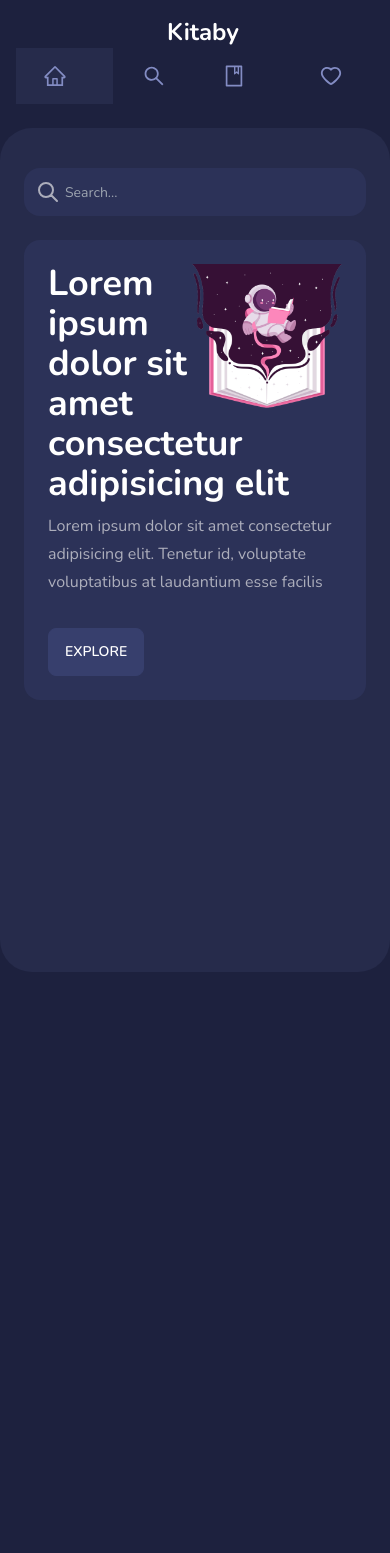
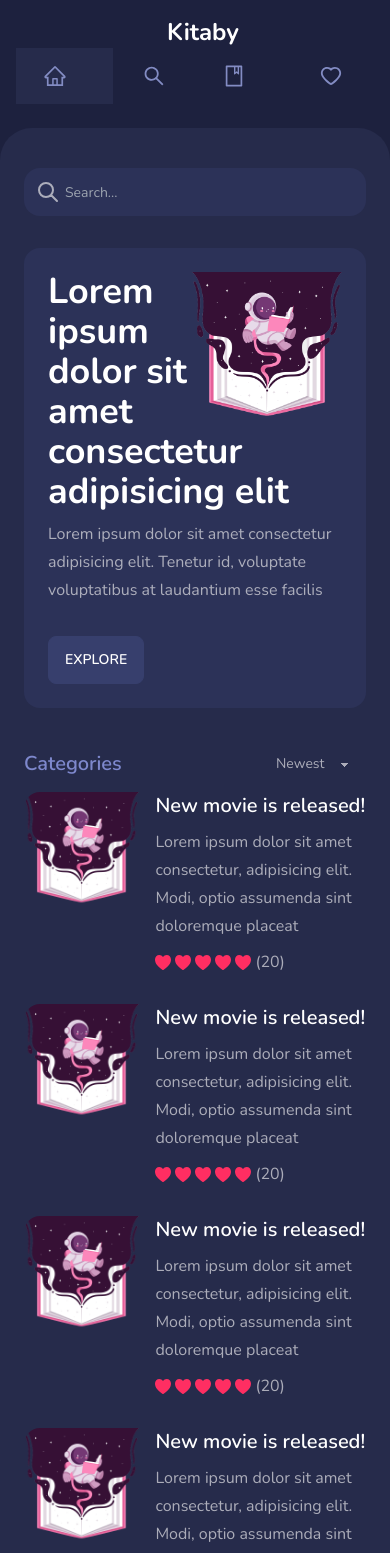
Before and after one commit to HaidarChaitoMena/kitaby, a Next.js app: page / in a window 390 px wide. Shown: the top 1553 px of the page. Before the commit the page ends 1068 px from the top, so only its background shows below. Built offline with nearby package versions, Linux system fonts and the light colour scheme.

Commit message:
add book card responsive component

```diff
--- a/src/app/page.tsx
+++ b/src/app/page.tsx
@@ -1,3 +1,4 @@
+import BookCard from '@/components/home/BookCard';
 import Hero from '@/components/home/Hero';
 import SearchBar from '@/components/SearchBar';
 
@@ -6,6 +7,22 @@ export default function Home() {
     <main className='h-full min-h-screen w-full rounded-[2rem]  bg-primary p-10 px-6 md:px-14'>
       <SearchBar />
       <Hero />
+      <div className='mb-1 flex flex-row justify-between md:px-8'>
+        <h3 className='self-center text-base-300 brightness-125'>Categories</h3>
+        <div>
+          <select className='select select-ghost w-full max-w-xs bg-primary focus:outline-0 active:bg-primary'>
+            <option>Newest</option>
+            <option>Hot</option>
+            <option>Top</option>
+          </select>
+        </div>
+      </div>
+      <div className='flex flex-row flex-wrap gap-3 md:px-8'>
+        <BookCard />
+        <BookCard />
+        <BookCard />
+        <BookCard />
+      </div>
     </main>
   );
 }
--- a/src/components/NavBar.tsx
+++ b/src/components/NavBar.tsx
@@ -19,7 +19,7 @@ export default function NavBar({}: props) {
     <div className='w-full p-4 pr-0 md:pt-10 md:w-1/4'>
       <div className='md:mb-8 md:ml-2'>
         <Link className='font-extrabold' href={'/'}>
-          <h2 className='text-center text-white md:text-start'>Kitaby</h2>
+          <h2 className='text-center text-neutral-content md:text-start'>Kitaby</h2>
         </Link>
       </div>
       <div className='flex flex-row justify-start md:flex-col'>
--- /dev/null
+++ b/src/components/home/BookCard.tsx
@@ -0,0 +1,27 @@
+import Image from 'next/image';
+import Link from 'next/link';
+
+export default function BookCard() {
+  return (
+    <div className='card card-side mb-4 w-full md:w-[49%]'>
+      <figure className='m-0 h-fit w-full self-start md:w-2/5'>
+        <Image height={150} width={150} src={'/static/images/space-book.png'} alt='Movie' />
+      </figure>
+      <div className='card-body p-0 pl-4'>
+        <h2 className='card-title text-neutral-content'>New movie is released!</h2>
+        <p className='mb-0 max-w-prose'>
+          Lorem ipsum dolor sit amet consectetur, adipisicing elit. Modi, optio assumenda sint
+          doloremque placeat
+        </p>
+        <div className='rating gap-1'>
+          <span className='mask mask-heart my-auto h-4 w-4 bg-accent'></span>
+          <span className='mask mask-heart my-auto h-4 w-4 bg-accent'></span>
+          <span className='mask mask-heart my-auto h-4 w-4 bg-accent'></span>
+          <span className='mask mask-heart my-auto h-4 w-4 bg-accent'></span>
+          <span className='mask mask-heart my-auto h-4 w-4 bg-accent'></span>
+          <span> (20)</span>
+        </div>
+      </div>
+    </div>
+  );
+}
--- a/src/components/home/Hero.tsx
+++ b/src/components/home/Hero.tsx
@@ -3,9 +3,9 @@ import Link from "next/link";
 
 export default function Hero() {
   return (
-    <div className='relative mt-6 w-full rounded-2xl bg-secondary p-6'>
+    <div className='relative my-8 w-full rounded-2xl bg-secondary p-6'>
         <Image  className="float-right m-0 md:h-48 md:w-56" src={'/static/images/space-book.png'} alt="book" height={150} width={150} />
-      <div className='mb-2 w-full md:w-2/3 text-4xl font-bold text-white'>
+      <div className='mb-2 w-full md:w-2/3 text-4xl font-bold text-neutral-content'>
         Lorem ipsum dolor sit amet consectetur adipisicing elit
       </div>
       <div className='mb-8 w-full md:w-2/3'>
```
